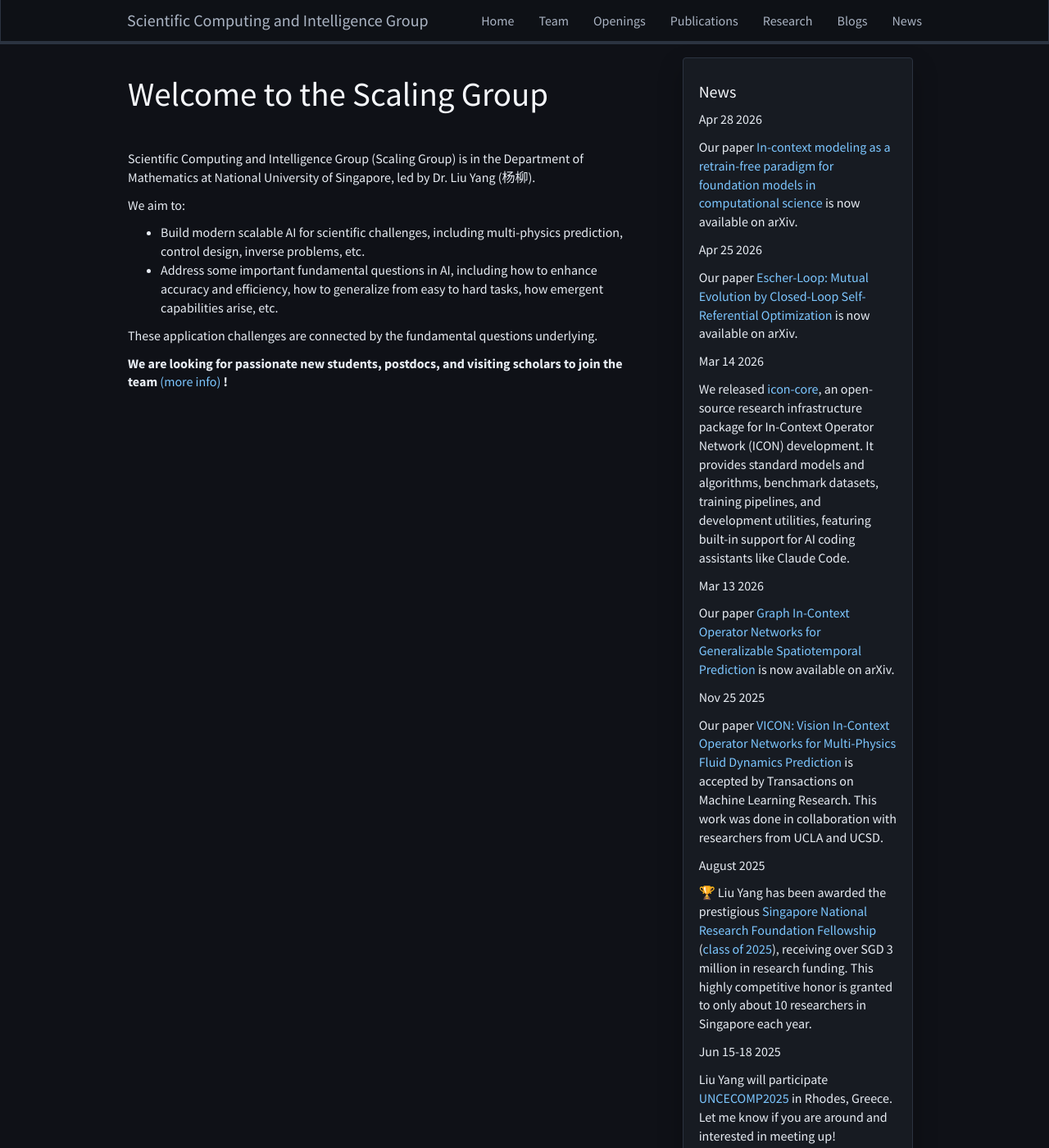
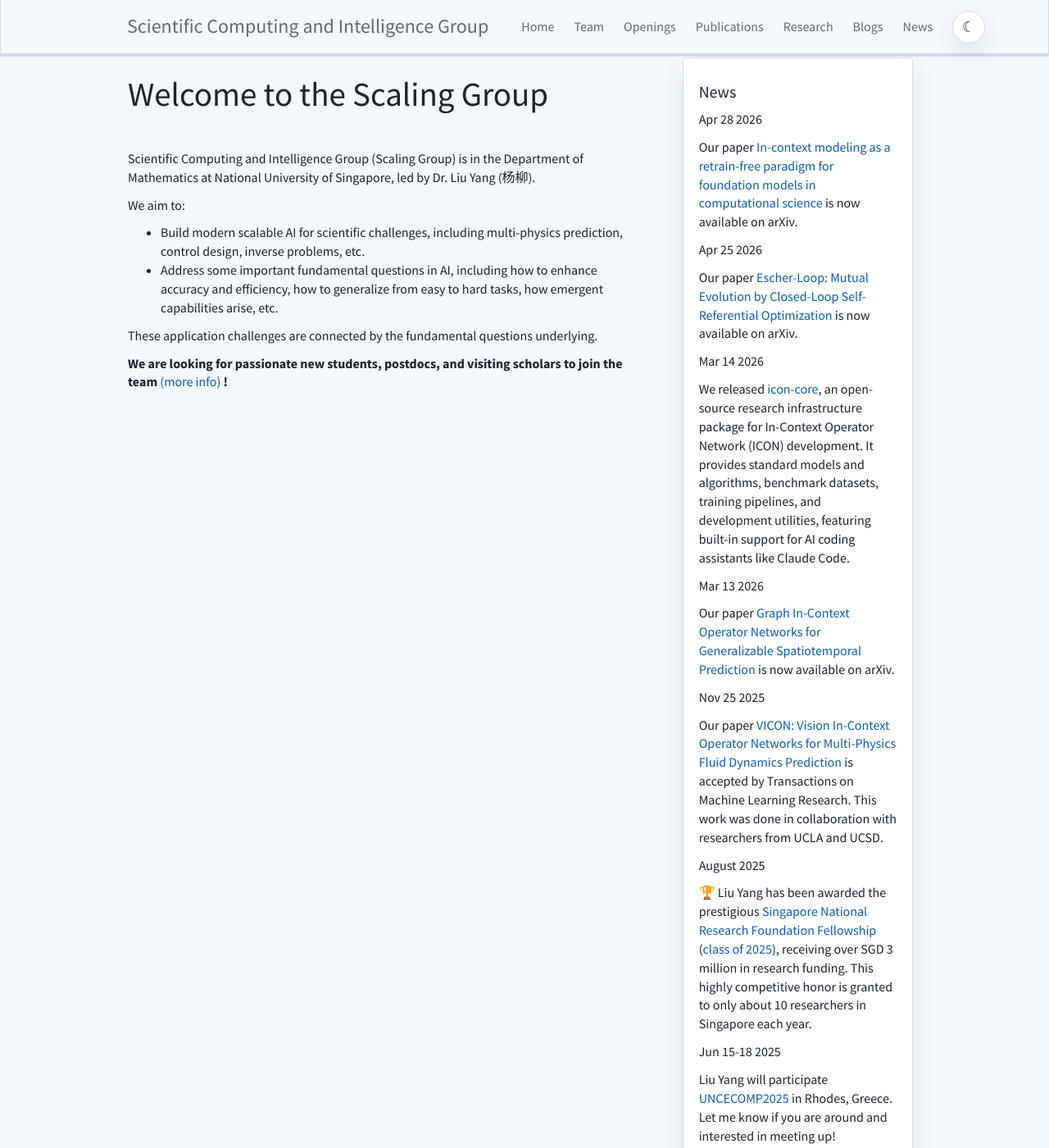
Before and after one commit to scaling-group/scaling-group.github.io, a Jekyll site: the page built from _pages/home.md, in a window 1280 px wide and 1400 px high. Shown: the whole window at 82% size. Built offline with Jekyll 4.4.1, drawn with Linux system fonts in a browser that asks for light colours.

Commit message:
Add theme toggle and fix header layout

```diff
--- a/_includes/head.html
+++ b/_includes/head.html
@@ -2,12 +2,27 @@
   <meta charset="utf-8">
   <meta http-equiv="X-UA-Compatible" content="IE=edge">
   <meta name="viewport" content="width=device-width, initial-scale=1">
-  <meta name="color-scheme" content="dark">
+  <meta name="color-scheme" content="dark light">
   <title>{% if page.title %}{{ page.title | escape }}{% else %}{{ site.title | escape }}{% endif %}</title>
   <meta name="description" content="{% if page.excerpt %}{{ page.excerpt | strip_html | strip_newlines | truncate: 160 }}{% else %}{{ site.description }}{% endif %}">
   {% assign stylesheet_version = site.github.build_revision | default: site.time | date: "%s" %}
   <link rel="stylesheet" href="{{ "/css/main.css?v=" | append: stylesheet_version | prepend: site.baseurl | prepend: site.url }}">
   <link rel="canonical" href="{{ page.url | replace:'index.html','' | prepend: site.baseurl | prepend: site.url }}">
+  <script>
+    (function() {
+      var storedTheme = null;
+      try {
+        storedTheme = localStorage.getItem('theme-preference');
+      } catch (error) {}
+
+      var theme = storedTheme;
+      if (theme !== 'light' && theme !== 'dark') {
+        theme = window.matchMedia && window.matchMedia('(prefers-color-scheme: dark)').matches ? 'dark' : 'light';
+      }
+
+      document.documentElement.setAttribute('data-theme', theme);
+    })();
+  </script>
 
   <script id="MathJax-script" async src="https://cdn.jsdelivr.net/npm/mathjax@3/es5/tex-mml-chtml.js"></script>
 
--- a/_includes/header.html
+++ b/_includes/header.html
@@ -1,5 +1,5 @@
 <div class="navbar navbar-default navbar-fixed-top" role="navigation">
-  <div class="container-fluid">
+  <div class="container-fluid site-nav-container">
 	<div class="navbar-header">
 	  <button type="button" class="navbar-toggle collapsed" data-toggle="collapse" data-target="#navbar-collapse-1" aria-expanded="false">
 		<span class="sr-only">Toggle navigation</span>
@@ -19,7 +19,81 @@
 		<li><a href="{{ site.url }}{{ site.baseurl }}/research">Research</a></li>
 		<li><a href="{{ site.url }}{{ site.baseurl }}/blogs">Blogs</a></li>
 		<li><a href="{{ site.url }}{{ site.baseurl }}/news">News</a></li>
+		<li class="theme-toggle-item">
+		  <button type="button" class="theme-toggle" id="theme-toggle" aria-label="Toggle color mode" title="Toggle color mode">
+			<span class="theme-toggle__icon theme-toggle__icon--sun" aria-hidden="true">☀</span>
+			<span class="theme-toggle__icon theme-toggle__icon--moon" aria-hidden="true">☾</span>
+		  </button>
+		</li>
 	  </ul>
 	</div>
   </div>
 </div>
+<script>
+  (function() {
+    var storageKey = 'theme-preference';
+
+    function getPreferredTheme() {
+      var storedTheme = null;
+      try {
+        storedTheme = localStorage.getItem(storageKey);
+      } catch (error) {}
+
+      if (storedTheme === 'light' || storedTheme === 'dark') {
+        return storedTheme;
+      }
+
+      return window.matchMedia && window.matchMedia('(prefers-color-scheme: dark)').matches ? 'dark' : 'light';
+    }
+
+    function applyTheme(theme) {
+      document.documentElement.setAttribute('data-theme', theme);
+      var toggle = document.getElementById('theme-toggle');
+      if (toggle) {
+        toggle.setAttribute('aria-pressed', theme === 'dark' ? 'true' : 'false');
+        toggle.setAttribute('aria-label', theme === 'dark' ? 'Switch to light mode' : 'Switch to dark mode');
+        toggle.setAttribute('title', theme === 'dark' ? 'Switch to light mode' : 'Switch to dark mode');
+      }
+    }
+
+    function bindThemeToggle() {
+      applyTheme(getPreferredTheme());
+
+      var toggle = document.getElementById('theme-toggle');
+      if (!toggle) {
+        return;
+      }
+
+      toggle.addEventListener('click', function() {
+        var currentTheme = document.documentElement.getAttribute('data-theme') === 'dark' ? 'dark' : 'light';
+        var nextTheme = currentTheme === 'dark' ? 'light' : 'dark';
+        try {
+          localStorage.setItem(storageKey, nextTheme);
+        } catch (error) {}
+        applyTheme(nextTheme);
+      });
+
+      if (window.matchMedia) {
+        var mediaQuery = window.matchMedia('(prefers-color-scheme: dark)');
+        mediaQuery.addEventListener('change', function(event) {
+          var storedTheme = null;
+          try {
+            storedTheme = localStorage.getItem(storageKey);
+          } catch (error) {}
+
+          if (storedTheme === 'light' || storedTheme === 'dark') {
+            return;
+          }
+
+          applyTheme(event.matches ? 'dark' : 'light');
+        });
+      }
+    }
+
+    if (document.readyState === 'loading') {
+      document.addEventListener('DOMContentLoaded', bindThemeToggle);
+    } else {
+      bindThemeToggle();
+    }
+  })();
+</script>
--- a/css/main.scss
+++ b/css/main.scss
@@ -4,6 +4,21 @@
 @import "bootstrap";
 
 :root {
+	--bg: #f4f7fb;
+	--bg-elevated: #ffffff;
+	--bg-elevated-strong: #eef3f9;
+	--border: #d3dbe7;
+	--border-strong: #b3c0d3;
+	--text: #1c2430;
+	--text-muted: #5f6b7d;
+	--link: #0f5db8;
+	--link-hover: #0b4b94;
+	--accent: #c74d5d;
+	--shadow: 0 14px 30px rgba(12, 22, 36, 0.08);
+	--navbar-bg: rgba(244, 247, 251, 0.94);
+}
+
+html[data-theme="dark"] {
 	--bg: #0f1117;
 	--bg-elevated: #171b22;
 	--bg-elevated-strong: #1c212b;
@@ -15,6 +30,7 @@
 	--link-hover: #a8dcff;
 	--accent: #ff8b8b;
 	--shadow: 0 14px 30px rgba(0, 0, 0, 0.28);
+	--navbar-bg: rgba(15, 17, 23, 0.94);
 }
 
 img { margin-bottom: 24px;
@@ -45,7 +61,7 @@ a:focus {
 
 h1, h2, h3, h4, h5, h6,
 .h1, .h2, .h3, .h4, .h5, .h6 {
-	color: #f5f7fb;
+	color: var(--text);
 }
 
 .text-danger {
@@ -66,8 +82,12 @@ h1, h2, h3, h4, h5, h6,
 }
 
 .navbar-default {
-	background: rgba(15, 17, 23, 0.94);
+	background: var(--navbar-bg);
 	border-color: var(--border);
+}
+
+.site-nav-container {
+	max-width: 1380px;
 }
 
 .navbar-default .navbar-brand,
@@ -79,7 +99,7 @@ h1, h2, h3, h4, h5, h6,
 .navbar-default .navbar-brand:focus,
 .navbar-default .navbar-nav > li > a:hover,
 .navbar-default .navbar-nav > li > a:focus {
-	color: #ffffff;
+	color: var(--text);
 	background: transparent;
 }
 
@@ -99,6 +119,62 @@ h1, h2, h3, h4, h5, h6,
 .navbar-default .navbar-collapse,
 .navbar-default .navbar-form {
 	border-color: var(--border);
+}
+
+.theme-toggle-item {
+	padding: 8px 6px 8px 12px;
+}
+
+.theme-toggle {
+	position: relative;
+	display: inline-flex;
+	align-items: center;
+	justify-content: center;
+	width: 40px;
+	height: 40px;
+	margin-top: 5px;
+	border: 1px solid var(--border);
+	border-radius: 999px;
+	background: var(--bg-elevated);
+	color: var(--text);
+	box-shadow: var(--shadow);
+	transition: background 0.2s ease, border-color 0.2s ease, transform 0.2s ease, color 0.2s ease;
+}
+
+.theme-toggle:hover,
+.theme-toggle:focus {
+	background: var(--bg-elevated-strong);
+	border-color: var(--border-strong);
+	color: var(--text);
+	transform: translateY(-1px);
+	outline: none;
+}
+
+.theme-toggle__icon {
+	position: absolute;
+	font-size: 18px;
+	line-height: 1;
+	transition: opacity 0.2s ease, transform 0.2s ease;
+}
+
+.theme-toggle__icon--sun {
+	opacity: 0;
+	transform: scale(0.85);
+}
+
+.theme-toggle__icon--moon {
+	opacity: 1;
+	transform: scale(1);
+}
+
+html[data-theme="dark"] .theme-toggle__icon--sun {
+	opacity: 1;
+	transform: scale(1);
+}
+
+html[data-theme="dark"] .theme-toggle__icon--moon {
+	opacity: 0;
+	transform: scale(0.85);
 }
 
 blockquote {
@@ -146,6 +222,51 @@ firstp {
   margin-right: auto;
   margin-left: auto;
   max-width: 1000px; /* or 950px */
+}
+
+@media (min-width: 768px) {
+	.site-nav-container {
+		display: flex;
+		align-items: center;
+		justify-content: space-between;
+	}
+
+	.site-nav-container .navbar-header {
+		float: none;
+		flex: 0 0 auto;
+	}
+
+	.site-nav-container .navbar-brand {
+		float: none;
+		display: block;
+		padding-right: 28px;
+		font-size: 24px;
+		white-space: nowrap;
+	}
+
+	.site-nav-container .navbar-collapse {
+		flex: 1 1 auto;
+		padding-left: 0;
+		padding-right: 0;
+	}
+
+	.site-nav-container .navbar-nav {
+		float: right;
+		margin: 0;
+		display: flex;
+		align-items: center;
+		flex-wrap: nowrap;
+	}
+
+	.site-nav-container .navbar-nav > li {
+		float: none;
+	}
+
+	.site-nav-container .navbar-nav > li > a {
+		padding-left: 12px;
+		padding-right: 12px;
+		white-space: nowrap;
+	}
 }
 
 /* Home, News */
@@ -389,6 +510,16 @@ firstp {
 }
 
 @media (max-width: 767px) {
+	.navbar-default .navbar-nav > li.theme-toggle-item {
+		padding-left: 15px;
+		padding-right: 15px;
+	}
+
+	.theme-toggle {
+		margin-top: 8px;
+		margin-bottom: 8px;
+	}
+
 	#blogsid .blog-card {
 		padding: 20px 18px;
 	}
```
